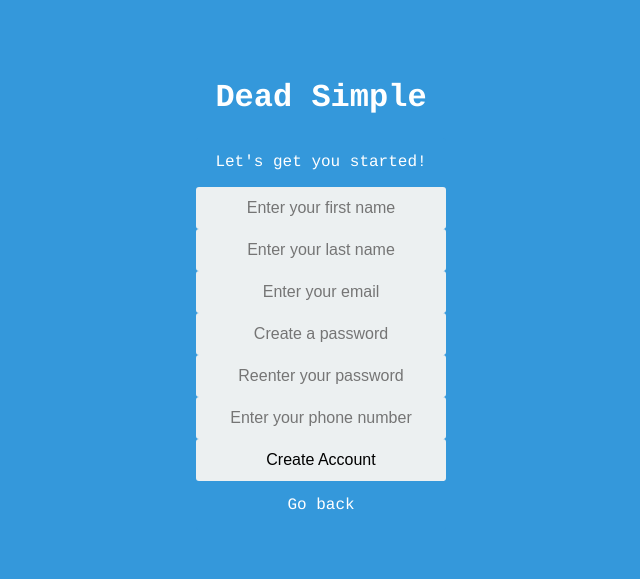
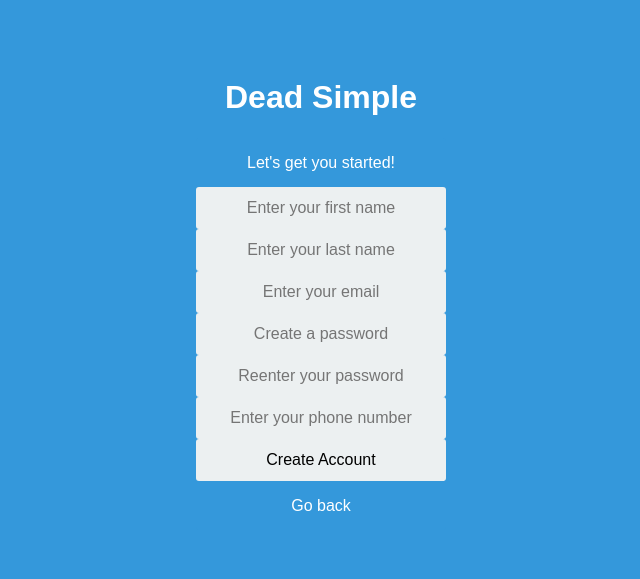
Before and after one commit to leonardlewis/deadsimple, a Flask app: page /signup in a window 1280 px wide. Shown: the top 579 px of the page, without its empty margins (319-959 px from the left). Run offline with Flask 2, Linux system fonts and the light colour scheme.

Commit message:
Revert test commit

```diff
--- a/static/styles.css
+++ b/static/styles.css
@@ -7,7 +7,7 @@
 }
 
 body {
-  font-family: Courier;
+  font-family: Arial;
   background-color: #3498DB;
   padding: 50px;
   text-align: center;
```
